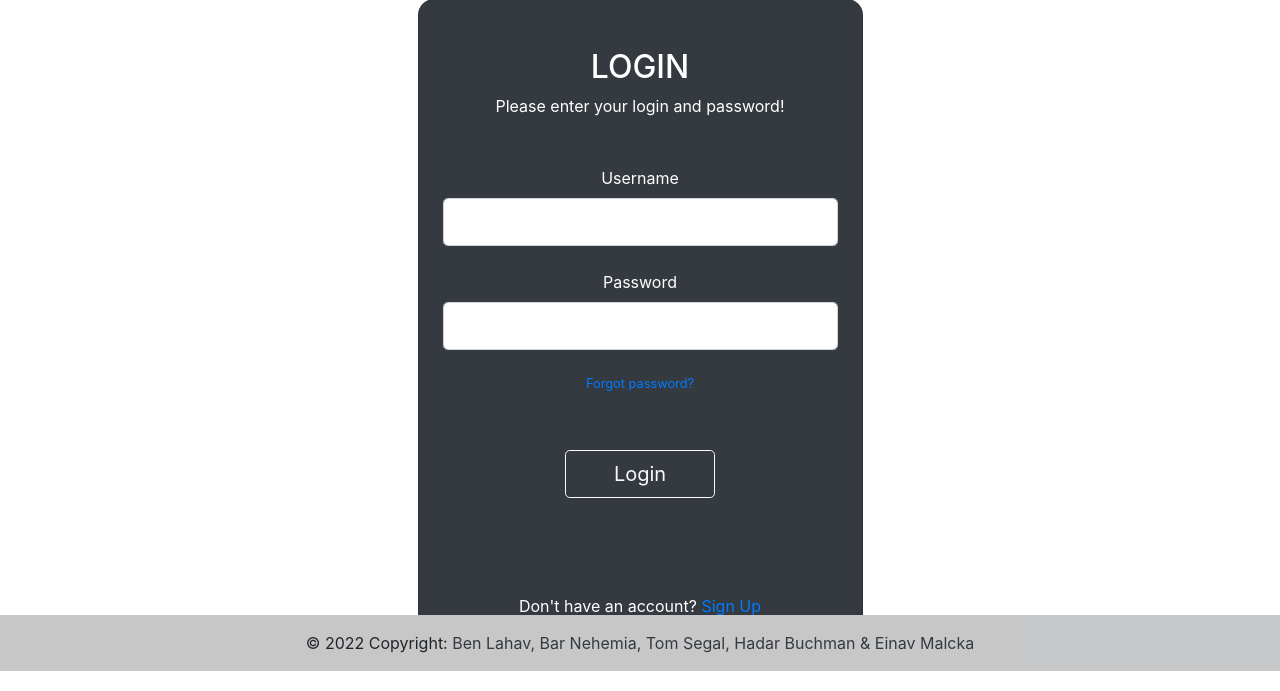
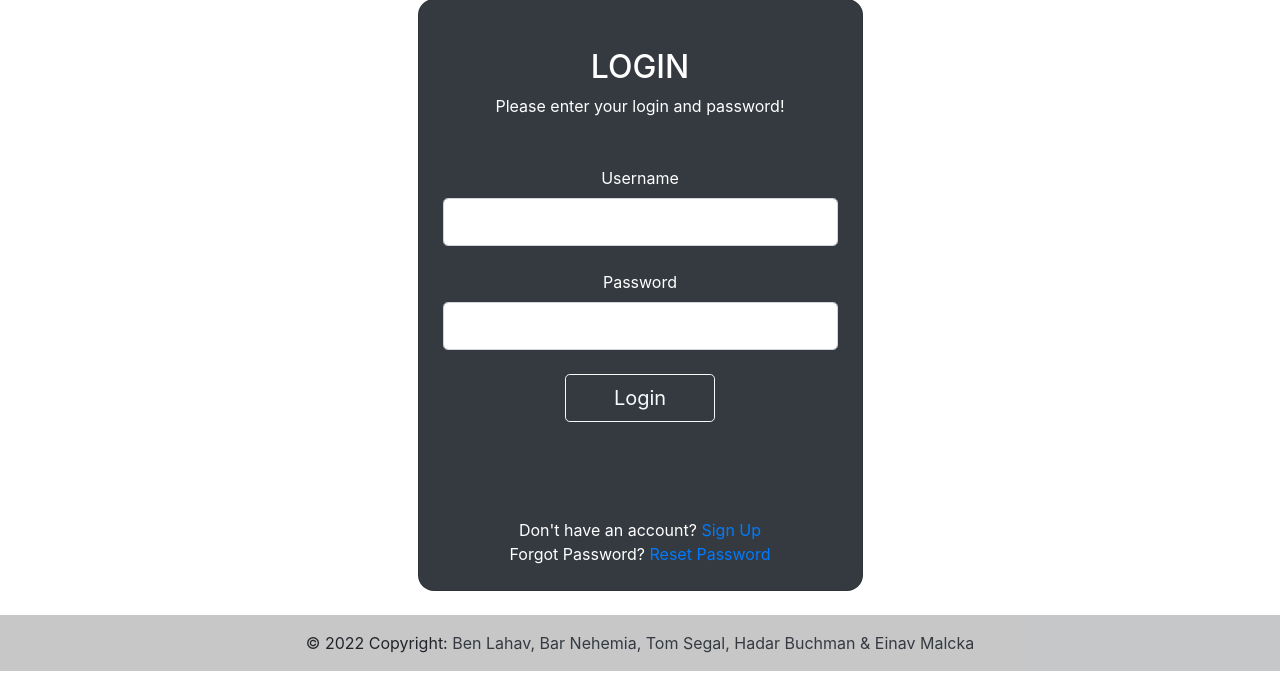
Before and after one commit to bnlhv/ComputerSecurityProject, a Django app: page / in a window 1280 px wide. Shown: the part 129-820 px from the top of the page. Run offline with Django 4.2, Linux system fonts and the light colour scheme; some libraries are stand-ins or nearby versions.

Commit message:
Updated reset password

```diff
--- a/communicationLTD/user/templates/user/login.html
+++ b/communicationLTD/user/templates/user/login.html
@@ -34,11 +34,6 @@
                 {% for message in messages %}
                 <p id="messages">{{message}}</p>
                 {% endfor %}
-                <p class="small mb-5 pb-lg-2">
-                  <a class="text-white-50" href="/#"
-                    >Forgot password?</a
-                  >
-                </p>
 
                 <button class="btn btn-outline-light btn-lg px-5" type="submit">
                   Login
@@ -49,11 +44,17 @@
             <div>
               <p class="mb-0">
                 Don't have an account?
-                <a href="/user/register" class="text-white-50 fw-bold"
-                  >Sign Up</a
-                >
+                <a href="{% url 'register' %}" class="text-white-50 fw-bold">
+                  Sign Up
+                </a>
               </p>
             </div>
+                          <p class="mb-0">
+                Forgot Password?
+                <a href="{% url 'reset_password' %}" class="text-white-50 fw-bold">
+                  Reset Password
+                </a>
+              </p>
           </div>
         </div>
       </div>
--- a/communicationLTD/user/urls.py
+++ b/communicationLTD/user/urls.py
@@ -1,4 +1,6 @@
 from django.urls import path
+
+from django.contrib.auth import views as auth_views
 
 from . import views
 
@@ -8,4 +10,8 @@ urlpatterns = [
     path("logout/", views.logout_page, name="logout"),
     path("register/", views.register_page, name="register"),
     path("change_password/", views.ChangePassword.as_view(), name="change_password"),
+    path("reset_password/", auth_views.PasswordResetView.as_view(), name="reset_password"),
+    path("reset_password_sent/", auth_views.PasswordResetDoneView.as_view(), name="password_reset_done"),
+    path("reset/<uidb64>/<token>/", auth_views.PasswordResetConfirmView.as_view(), name="password_reset_confirm"),
+    path("reset_password_complete/", auth_views.PasswordResetCompleteView.as_view(), name="password_reset_complete"),
 ]
```
Also changed, not shown: communicationLTD/communicationLTD/settings.py (+8 -0 lines).
